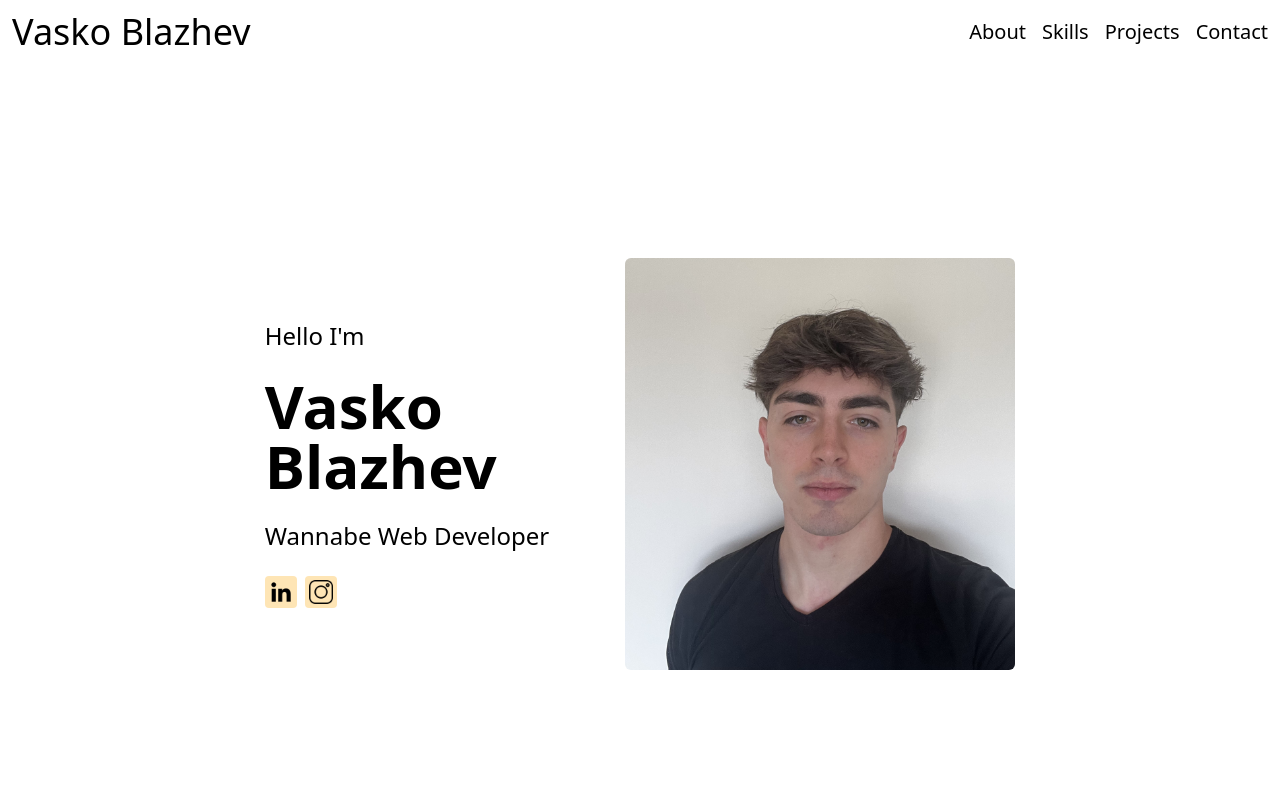
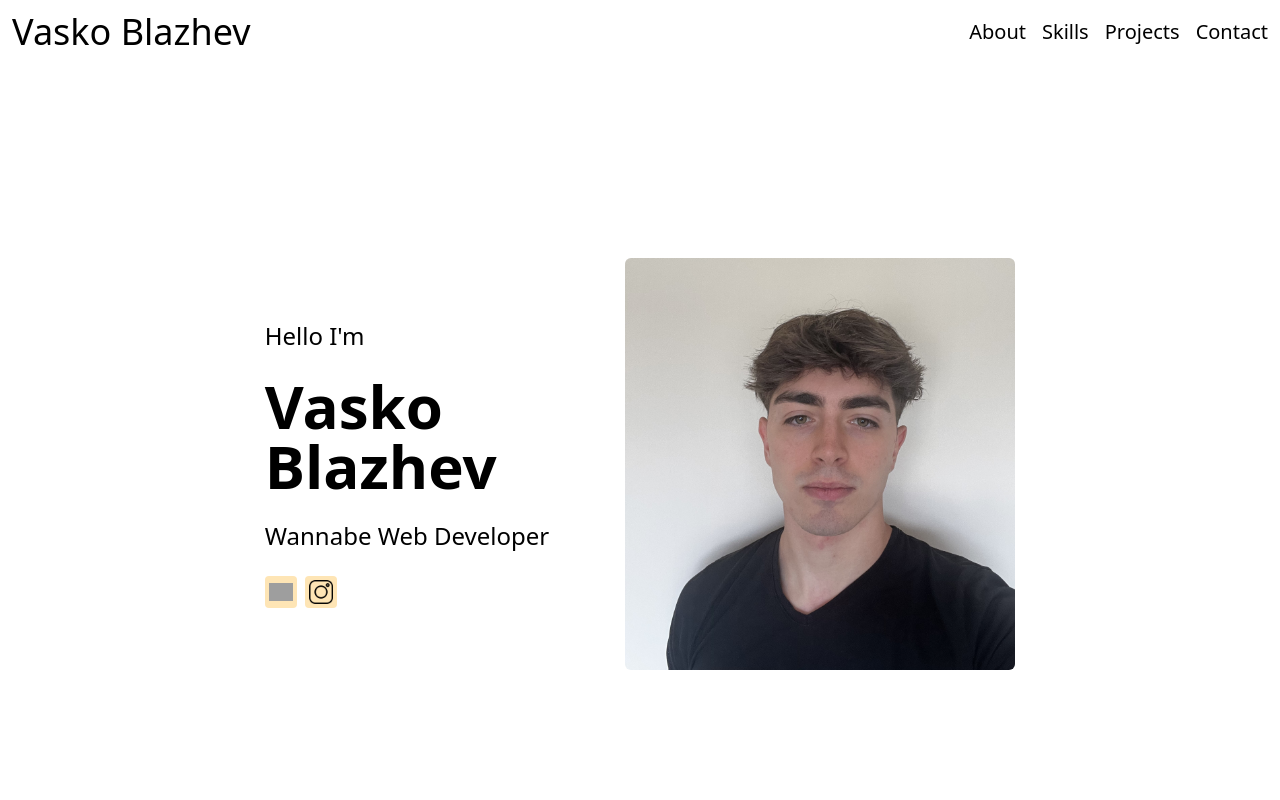
Before and after one commit to sunsesvasko/Portfolio, a React (Vite) app in the folder frontend/: page / in a window 1280 px wide. Shown: the top 800 px of the page. Built offline with nearby package versions, Linux system fonts and the light colour scheme; no server answers; grey boxes are pictures that could not be loaded.

Commit message:
new script to install npm packages

```diff
--- a/frontend/src/App.jsx
+++ b/frontend/src/App.jsx
@@ -1,6 +1,6 @@
 import { Routes, Route } from "react-router-dom";
 import AppLayout from "./AppLayout";
-import Home from "./pages/Home";
+import Home from "./Pages/Home";
 
 function App() {
   return (
--- a/frontend/src/components/Landing.jsx
+++ b/frontend/src/components/Landing.jsx
@@ -12,7 +12,7 @@ function Landing() {
         <ul className="flex justify-center gap-2 md:justify-start">
           <li className="bg-[#fee5b5] w-[32px] h-[32px] flex items-center justify-center rounded-[4px]">
             <a href="https://www.linkedin.com" target="_blank">
-              <img src="./linkedin.png" alt="Linked In" className="w-[24px]" />
+              <img src="frontend\public\linkedin.png" alt="Linked In" className="w-[24px]" />
             </a>
           </li>
           <li className="bg-[#fee5b5] w-[32px] h-[32px] flex items-center justify-center rounded-[4px]">
--- a/package.json
+++ b/package.json
@@ -6,7 +6,10 @@
   "scripts": {
     "backend": "nodemon backend/server.js",
     "frontend": "npm run dev --prefix frontend",
-    "dev": "concurrently \"npm run backend\" \"npm run frontend\""
+    "dev": "concurrently \"npm run backend\" \"npm run frontend\"",
+    "install:global": "npm install",
+    "install:frontend": "cd frontend && npm install",
+    "install:all": "npm run install:global && npm run install:frontend"
   },
   "repository": {
     "type": "git",
```
